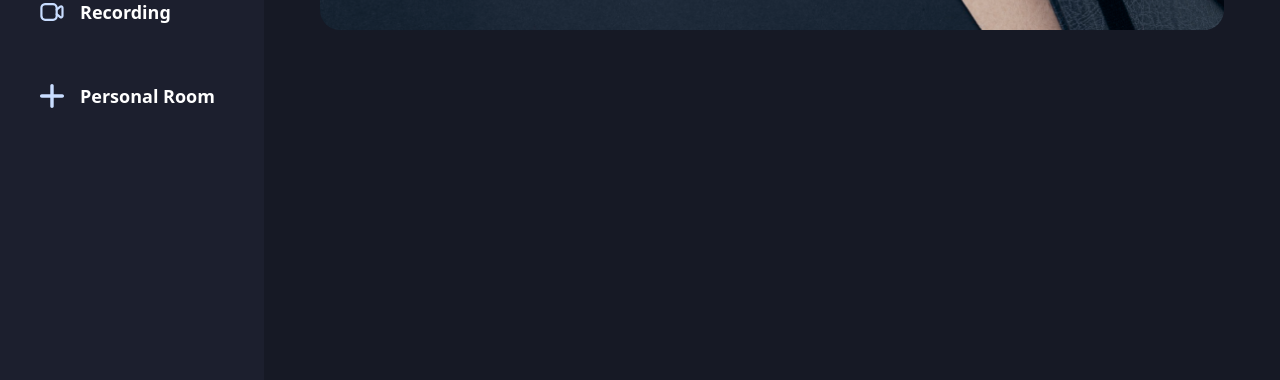
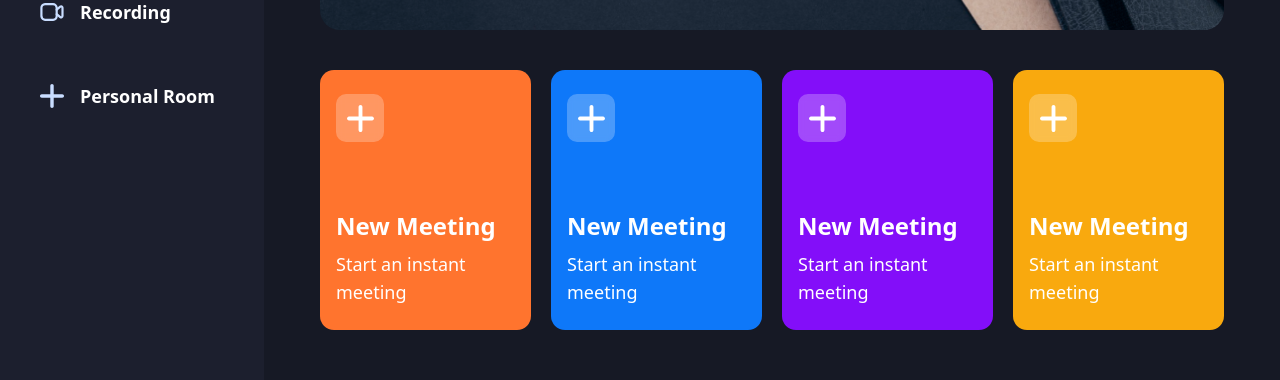
Before and after one commit to Tduncan14/createzoomvid, a Next.js app: page / in a window 1280 px wide. Shown: the part 453-833 px from the top of the page. Built offline with nearby package versions, Linux system fonts and the light colour scheme; no server answers.

Commit message:
keep moving forward

```diff
--- a/app/(root)/(home)/page.tsx
+++ b/app/(root)/(home)/page.tsx
@@ -1,3 +1,4 @@
+import MeetingTypeList from '@/components/MeetingTypeList'
 import React from 'react'
 
 
@@ -31,6 +32,7 @@
 
             </div>
 
+            <MeetingTypeList />
         </section>
     )
 }
--- /dev/null
+++ b/components/Homecard.tsx
@@ -0,0 +1,37 @@
+import React from 'react'
+import Image from 'next/image'
+import { cn } from '@/lib/utils'
+
+
+interface HomeCardProps {
+    className: string,
+    img: string,
+    title: string,
+    description: string,
+    handleClick: () => void
+}
+
+const Homecard = ({ className, img, title, description, handleClick }: HomeCardProps) => {
+    return (
+        <div>
+            <div
+                onClick={() => { }}
+                className={cn('bg-orange-1 px-4 py-6 flex flex-col justify-between w-full xl:max-w-[270px] min-h-[260px] rounded-[14px] cursor-pointer', className)}>
+
+
+                <div className="flex-center glassmorphism size-12 rounded-[10px]">
+                    <Image src='/icons/add-meeting.svg' alt='meeting' width={27} height={27} />
+                </div>
+
+
+                <div className="flex flex-col gap-2">
+                    <h1 className="text-2xl font-bold">New Meeting</h1>
+                    <p className="text-lg font-normal"> Start an instant meeting</p>
+                </div>
+            </div>
+
+        </div>
+    )
+}
+
+export default Homecard
--- /dev/null
+++ b/components/MeetingTypeList.tsx
@@ -0,0 +1,53 @@
+'use client'
+import { useState } from 'react'
+import Image from 'next/image'
+import Homecard from './Homecard'
+import { useRouter } from 'next/navigation';
+
+const MeetingTypeList = () => {
+
+    const router = useRouter()
+
+    const [MeetingState, setMeetingState] = useState<'isScheduleMeeting' | 'isJoiningMeeting' | 'isInstantMeeting' | undefined>()
+
+
+
+    return (
+        <section className="grid grid-cols-1 gap-5 md:grid-cols-2 xl:grid-cols-4">
+            <Homecard
+                img="/icons/add-meeting.svg"
+                title="New Meeting"
+                description="Start an instant meeting"
+                handleClick={() => setMeetingState('isJoiningMeeting')}
+                className='bg-orange-1' />
+
+            <Homecard
+                img="/icons/schedule.svg"
+                title="Schedule Meeting"
+                description="Plan your meeting"
+                handleClick={() => setMeetingState('isScheduleMeeting')}
+                className='bg-blue-1' />
+
+            <Homecard
+                img="/icons/recordings.svg"
+                title="View Recordings"
+                description="Check out your recordings"
+                handleClick={() => router.push('/recordings')}
+                className='bg-purple-1 ' />
+
+
+            <Homecard
+                img="/icon/add-meeting.svg"
+                title="New Meeting"
+                description="Start an instant meeting"
+                handleClick={() => setMeetingState('isJoiningMeeting')}
+                className="bg-yellow-1" />
+
+
+
+
+        </section>
+    )
+}
+
+export default MeetingTypeList
```
